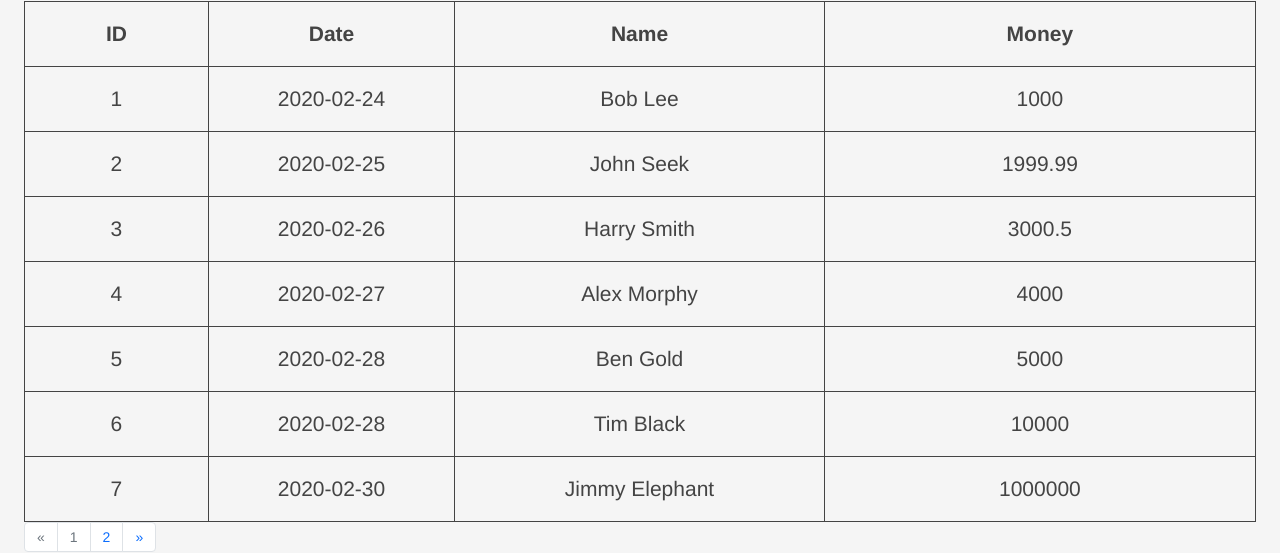
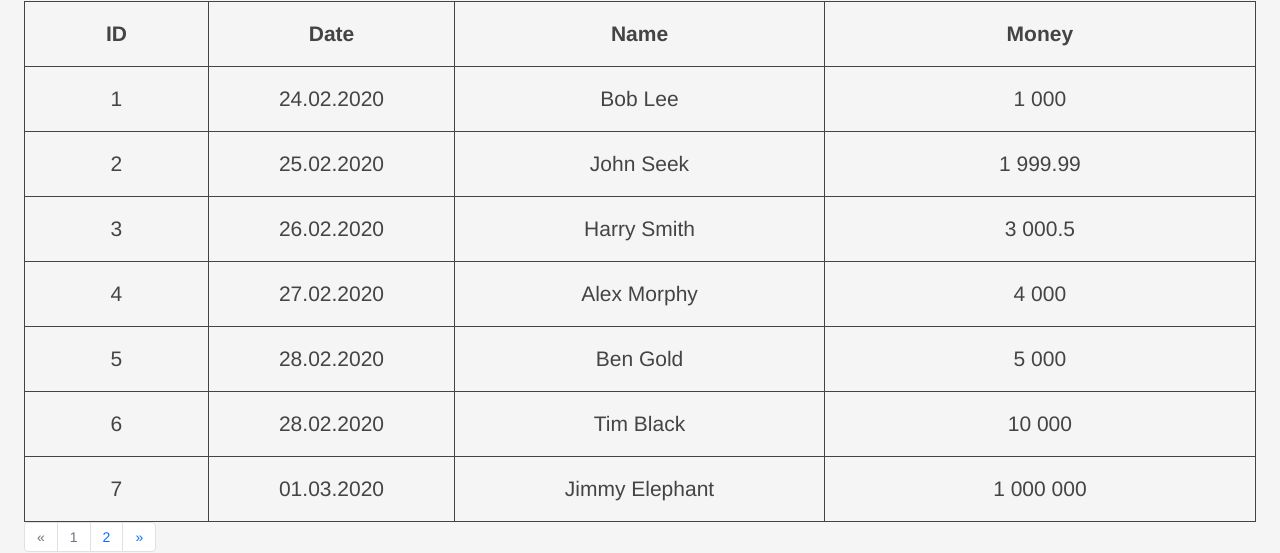
Before and after one commit to nasthe2/vuejs-test, a Vue app: page / in a window 1280 px wide. Shown: the part 150-703 px from the top of the page. Built offline with nearby package versions, Linux system fonts and the light colour scheme.

Commit message:
Table data formatting implemented

```diff
--- a/src/components/DataTable.vue
+++ b/src/components/DataTable.vue
@@ -17,7 +17,7 @@
         </div>
         <div class="cell">
           <div class="label"><strong>Date</strong></div>
-          <span>{{ item.date }}</span>
+          <span>{{ formatDate(item.date) }}</span>
         </div>
         <div class="cell">
           <div class="label"><strong>Name</strong></div>
@@ -25,7 +25,7 @@
         </div>
         <div class="cell">
           <div class="label"><strong>Money</strong></div>
-          <span>{{ item.money }}</span>
+          <span>{{ formatMoney(item.money) }}</span>
         </div>
       </div>
     </div>
@@ -40,9 +40,13 @@
 </template>
 
 <script>
+import dataFormattingMixin from '../mixins/dataFormattingMixin.vue';
+
 export default {
 
   name: 'DataTable',
+
+  mixins: [dataFormattingMixin],
 
   props: {
     rows: {
--- /dev/null
+++ b/src/mixins/dataFormattingMixin.vue
@@ -0,0 +1,16 @@
+<script>
+export default {
+  methods: {
+    formatDate(date) {
+      const dateObj = new Date(date);
+      return dateObj.toLocaleDateString('ru');
+    },
+
+    formatMoney(money) {
+      const parts = money.toString().split('.');
+      parts[0] = parts[0].replace(/\B(?=(\d{3})+(?!\d))/g, ' ');
+      return parts.join('.');
+    },
+  },
+};
+</script>
```
